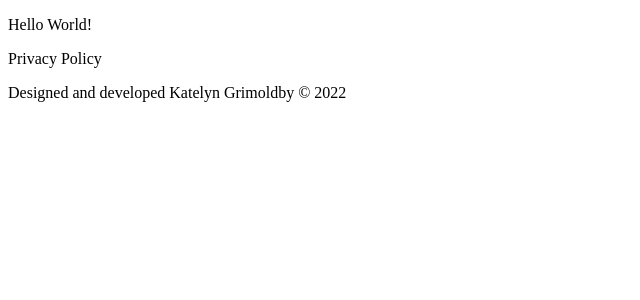
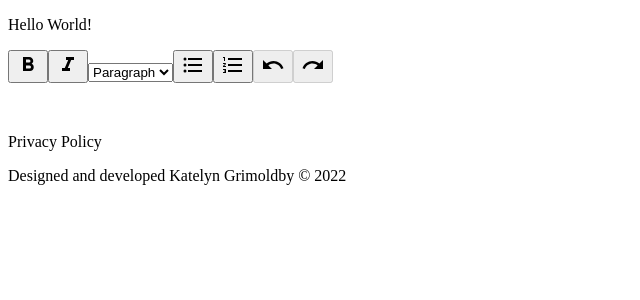
Before and after one commit to katelyngrimoldby/job-application-tracker, a React (Vite) app in the folder frontend/: page / in a window 1280 px wide. Shown: the top 300 px of the page, without its empty margins (0-640 px from the left). Built offline with nearby package versions, Linux system fonts and the light colour scheme.

Commit message:
Build basic Rich Text Editor

```diff
--- a/frontend/src/App.tsx
+++ b/frontend/src/App.tsx
@@ -1,9 +1,11 @@
 import { Footer } from './components/Layout';
+import RichTextEditor from './components/RichTextEditor';
 
 function App() {
   return (
     <>
       <p>Hello World!</p>
+      <RichTextEditor />
       <Footer />
     </>
   );
--- /dev/null
+++ b/frontend/src/components/RichTextEditor.tsx
@@ -0,0 +1,121 @@
+import { useEditor, EditorContent, JSONContent } from '@tiptap/react';
+import StarterKit from '@tiptap/starter-kit';
+import Undo from '../assets/undo.svg';
+import Redo from '../assets/redo.svg';
+import BulletList from '../assets/format-list-bulleted.svg';
+import NumberList from '../assets/format-list-numbered.svg';
+import Bold from '../assets/format-bold.svg';
+import Italic from '../assets/format-italic.svg';
+
+const RichTextEditor = ({
+  initialContent,
+}: {
+  initialContent?: JSONContent;
+}) => {
+  const editor = useEditor({
+    extensions: [StarterKit],
+    content: initialContent ? initialContent : '',
+    onUpdate: ({ editor }) => {
+      const json = editor.getJSON();
+      console.log(json);
+    },
+  });
+
+  const handleTextChange = (event: React.ChangeEvent<HTMLSelectElement>) => {
+    switch (event.target.value) {
+      case 'paragraph':
+        editor?.chain().focus().setParagraph().run();
+        break;
+      case 'h1':
+        editor?.chain().focus().toggleHeading({ level: 1 }).run();
+        break;
+      case 'h2':
+        editor?.chain().focus().toggleHeading({ level: 2 }).run();
+        break;
+      case 'h3':
+        editor?.chain().focus().toggleHeading({ level: 3 }).run();
+        break;
+      case 'h4':
+        editor?.chain().focus().toggleHeading({ level: 4 }).run();
+        break;
+      case 'h5':
+        editor?.chain().focus().toggleHeading({ level: 5 }).run();
+        break;
+      case 'h6':
+        editor?.chain().focus().toggleHeading({ level: 6 }).run();
+        break;
+      default:
+        editor?.chain().focus().setParagraph().run();
+    }
+  };
+
+  return (
+    <div>
+      <button
+        onClick={() => editor?.chain().focus().toggleBold().run()}
+        disabled={!editor?.can().chain().focus().toggleBold().run()}
+      >
+        <img
+          src={Bold}
+          width='24'
+        />
+      </button>
+      <button
+        onClick={() => editor?.chain().focus().toggleItalic().run()}
+        disabled={!editor?.can().chain().focus().toggleItalic().run()}
+      >
+        <img
+          src={Italic}
+          width='24'
+        />
+      </button>
+
+      <select
+        name='textType'
+        onChange={handleTextChange}
+      >
+        <option value='paragraph'>Paragraph</option>
+        <option value='h1'>Header 1</option>
+        <option value='h2'>Header 2</option>
+        <option value='h3'>Header 3</option>
+        <option value='h4'>Header 4</option>
+        <option value='h5'>Header 5</option>
+        <option value='h6'>Header 6</option>
+      </select>
+
+      <button onClick={() => editor?.chain().focus().toggleBulletList().run()}>
+        <img
+          src={BulletList}
+          width='24'
+        />
+      </button>
+      <button onClick={() => editor?.chain().focus().toggleOrderedList().run()}>
+        <img
+          src={NumberList}
+          width='24'
+        />
+      </button>
+      <button
+        onClick={() => editor?.chain().focus().undo().run()}
+        disabled={!editor?.can().chain().focus().undo().run()}
+      >
+        <img
+          src={Undo}
+          width='24'
+        />
+      </button>
+      <button
+        onClick={() => editor?.chain().focus().redo().run()}
+        disabled={!editor?.can().chain().focus().redo().run()}
+      >
+        <img
+          src={Redo}
+          width='24'
+        />
+      </button>
+      <EditorContent editor={editor} />
+    </div>
+  );
+};
+
+export default RichTextEditor;
--- /dev/null
+++ b/frontend/src/pages/newApplication.tsx
@@ -0,0 +1,5 @@
+const NewApplication = () => {
+  return <div></div>;
+};
+
+export default NewApplication;
```
